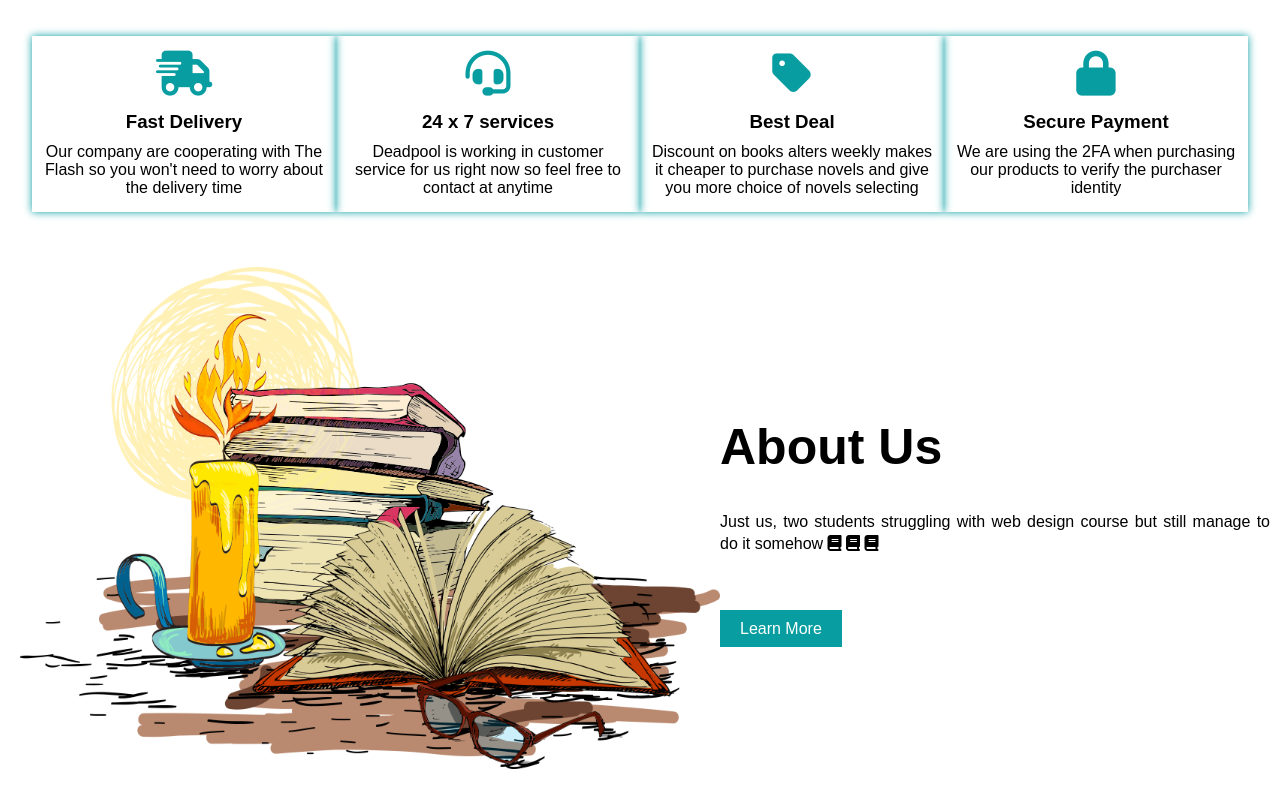
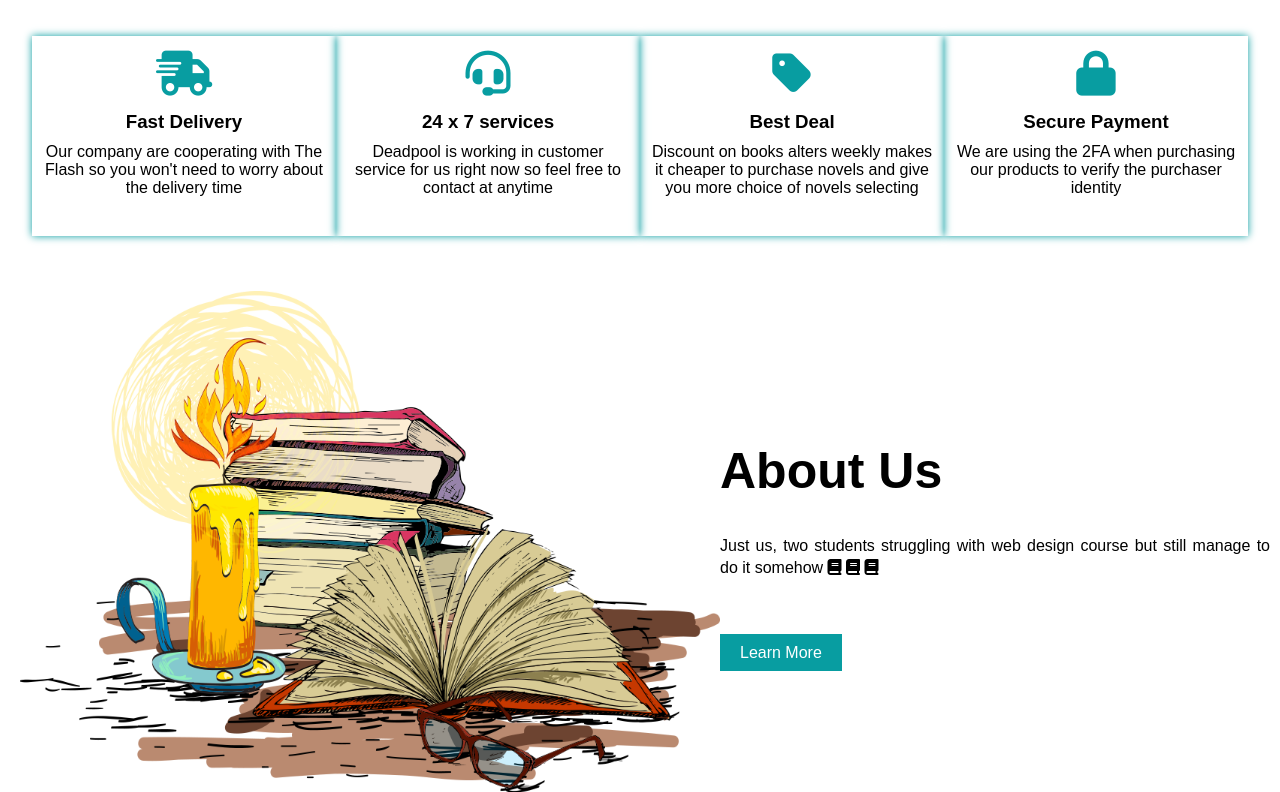
Before and after one commit to Skthinh/FinalWebDesign, a PHP site: page /main_page.html in a window 1280 px wide. Shown: the part 799-1591 px from the top of the page. Run offline with PHP 8.4, Linux system fonts and the light colour scheme.

Commit message:
fix small bug

```diff
--- a/style.css
+++ b/style.css
@@ -14,7 +14,6 @@ section{
     background-size: cover;
     background-position: center;
 }
-
 section nav{
     width: 100%;
     display: flex;
@@ -27,41 +26,33 @@ section nav{
     z-index: 100;
 
 }
-
 section nav .logo img{
     width: 100px;
     cursor: pointer;
     margin: 8px 0;
 }
-
 section nav ul{
     list-style: none;
 }
-
 section nav li{
     display: inline-block;
     padding: 0 10px;
 }
-
 section nav li{
     text-decoration: none;
     color: #000;
 }
-
 section nav li a:hover{
     color: #089da1;
 }
-
 section nav .social_icon i{
     margin: 0 5px;
     font-size: 18px;
 }
-
 section nav .social_icon i:hover{
     color: #089da1;
     cursor: pointer;
 }
-
 section .main{
     display: flex;
     align-items: center;
@@ -69,18 +60,15 @@ section .main{
     position: relative;
     top: 10%;
 }
-
 section .main h1{
     position: relative;
     font-size: 55px;
     top: 80px;
     left: 25px;
 }
-
 section .main h1 span{
     color: #089da1;
 }
-
 section .main p{
     width: 650px;
     text-align: justify;
@@ -89,7 +77,6 @@ section .main p{
     top: 125px;
     left: 25px;
 }
-
 section .main .main_tag .main_btn{
     background: #089da1;
     padding: 10px 20px;
@@ -99,16 +86,12 @@ section .main .main_tag .main_btn{
     color: #fff;
     text-decoration: none;
 }
-
 section .main .main_img img{
     width: 600px;
     position: relative;
     top: 90px;
     left: 20px;
 }
-
-
-
 
 /*services*/
 
@@ -117,36 +100,36 @@ section .main .main_img img{
     height: auto;
     margin: 35px 0;
 }
-
 .services .services_box{
     width: 95%;
+    height: fit-content;
     margin: 0 auto;
     display: flex;
     align-items: center;
     justify-content: space-around;
 }
-
 .services .services_box .services_card{
     text-align: center;
     width: 310px;
-    height: auto;
+    height: 200px;
     box-shadow: 0 0 8px #089da1;
     padding: 15px 10px;
+    overflow: hidden;
 }
-
 .services .services_box .services_card i{
     color: #089da1;
     font-size: 45px;
     margin-bottom: 15px;
     cursor: pointer;
 }
-
 .services .services_box .services_card h3{
     margin-bottom: 10px;
 }
-
-
-
+.services .services_box .services_card p{
+    overflow: hidden;
+    text-overflow: ellipsis;
+    height: 200px;
+}
 
 /*about*/
 
@@ -158,24 +141,20 @@ section .main .main_img img{
     align-items: center;
     justify-content: space-around;
 }
-
 .about .about_image img{
     width: 700px;
 }
-
 .about .about_tag h1{
     font-size: 50px;
     position: relative;
     bottom: 35px;
 }
-
 .about .about_tag p{
     line-height: 22px;
     width: 550px;
     text-align: justify;
     margin-bottom: 15px;
 }
-
 .about .about_tag .about_btn{
     padding: 10px 20px;
     background: #089da1;
@@ -192,7 +171,6 @@ section .main .main_img img{
     height: 100vh;
     padding: 50px 0;
 }
-
 .feature_books h1{
     display: flex;
     align-items: center;
@@ -200,7 +178,6 @@ section .main .main_img img{
     margin-bottom: 30px;
     font-size: 45px;
 }
-
 .feature_books .featured_book_box{
     width: 95%;
     height: 100vh;
@@ -211,7 +188,6 @@ section .main .main_img img{
     overflow-x: scroll;
     overflow-y:auto
 }
-
 .feature_books .featured_book_box .featured_book_card{
     width: 250px;
     height: 430px;
@@ -220,17 +196,14 @@ section .main .main_img img{
     border: 1px solid #919191;
     margin: auto 20px;
 }
-
 .feature_books .featured_book_box .featured_book_card:hover{
     box-shadow: 0 0 5px #089da1;
 
 }
-
 .feature_books .featured_book_box .featured_book_card .featured_book_img img{
     width: 150px;
     border-radius: 10px;
 }
-
 .feature_books .featured_book_box .featured_book_card .featured_book_tag h2{
     white-space: nowrap;
     margin: 12px;
@@ -238,43 +211,35 @@ section .main .main_img img{
     overflow: hidden;
     text-overflow: ellipsis;
 }
-
 .feature_books .featured_book_box .featured_book_card .featured_book_tag .writer{
     color: #919191;
 }
-
 .feature_books .featured_book_box .featured_book_card .featured_book_tag .categories{
     color: #089da1;
     margin-top: 8px;
 }
-
 .feature_books .featured_book_box .featured_book_card .featured_book_tag .book_price{
     margin-top: 8px;
     font-weight: bold;
     margin-bottom: 15px;
 }
-
 .feature_books .featured_book_box .featured_book_card .featured_book_tag .book_price sub{
     font-weight: 100;
     padding: 0 5px;
 }
-
 .feature_books .featured_book_box .featured_book_card .featured_book_tag .f_btn {
     padding: 8px 20px;
     border: 2px solid #089da1;
     text-decoration: none;
     color: #000;
 }
-
 ::-webkit-scrollbar{
     width: 10px;
     height: 5px;
 }
-
 ::-webkit-scrollbar-track{
     box-shadow: inset 0 0 8px rgba(0, 0, 0, 0.2);
 }
-
 ::-webkit-scrollbar-thumb{
     background: #089da1;
     border-radius: 19px;
@@ -285,16 +250,14 @@ section .main .main_img img{
 .arrivals{
     width: 100%;
     height: 100vh;
-    margin-bottom: 35px;
+    margin-bottom: 150px;
     margin-top: 150px;
 }
-
 .arrivals h1{
     font-size: 50px;
     text-align: center;
     margin-bottom: 35px;
 }
-
 .arrivals .arrivals_box{
     width: 95%;
     margin: 0 auto;
@@ -302,7 +265,6 @@ section .main .main_img img{
     grid-template-columns: 1fr 1fr 1fr 1fr ;
     grid-gap: 25px 0;
 }
-
 .arrivals .arrivals_box .arrivals_card {
     width: 250px;
     height: 340px;
@@ -311,11 +273,9 @@ section .main .main_img img{
     border: 1px solid #919191;
     margin: auto 20px;
 }
-
 .arrivals .arrivals_box .arrivals_card:hover{
     box-shadow: 0 0 5px #089da1;
 }
-
 .arrivals .arrivals_box .arrivals_card .arrivals_image{
     width: 150px;
     height: 220px;
@@ -325,7 +285,6 @@ section .main .main_img img{
     overflow: hidden;
     border-radius: 10px;
 }
-
 .arrivals .arrivals_box .arrivals_card .arrivals_image img{
     width: 100%;
     height: 100%;
@@ -334,22 +293,18 @@ section .main .main_img img{
     transition: 0.3s;
     border-radius: 10px;
 }
-
 .arrivals .arrivals_box .arrivals_card:hover .arrivals_image img{
     transform: scale(1.1);
 }
-
 .arrivals  .arrivals_box .arrivals_card .arrivals_tag p{
     font-family: queen of camelot;
     font-size: 20px;
     margin: 8px 0;
 }
-
 .arrivals  .arrivals_box .arrivals_card .arrivals_tag .arrivals_icon {
     color: #089da1;
     margin-bottom: 18px;
 }
-
 .arrivals  .arrivals_box .arrivals_card .arrivals_tag .arrivals_btn {
     padding: 8px 20px;
     border: 2px solid #089da1;
@@ -357,22 +312,19 @@ section .main .main_img img{
     color: #000;
 }
 
-
 /*review*/
 
 .reviews {
     width: 100%;
     height: auto;
-    margin-top: 300px;
+    margin-top: 200px;
 }
-
 .reviews h1 {
     text-align: center;
     font-size: 50px;
     margin-top: 55px;
     margin-bottom: 50px;
 }
-
 .reviews .review_box {
     width: 95%;
     height: 50vh;
@@ -381,7 +333,6 @@ section .main .main_img img{
     align-items: center;
     justify-content: center;
 }
-
 .reviews .review_box .review_card {
     width: 400px;
     height: 350px;
@@ -389,7 +340,6 @@ section .main .main_img img{
     padding: 15px;
     margin: 0 12px;
 }
-
 .reviews .review_box .review_card i{
     float: right;
     font-size: 120px;
@@ -397,20 +347,16 @@ section .main .main_img img{
     bottom: 20px;
     color: #eaeaea;
 }
-
 .reviews .review_box .review_card .card_top img{
     width: 80px;
     border-radius: 50%;
     margin-bottom: 10px;
 }
-
-
 .reviews .review_box .review_card .card p{
     margin: 10px 0 10px 0;
     text-align: justify;
     line-height: 22px;
 }
-
 .reviews .review_box .review_card .card .review_icon i {
     font-size: 16px;
     float: left;
@@ -429,7 +375,6 @@ section .main .main_img img{
     background-size: cover;
     background-position: center;
 }
-
 .banner .banner_btn{
     padding: 8px 20px;
     background: #089da1;
@@ -440,10 +385,6 @@ section .main .main_img img{
     left: 7%;
 }
 
-
-
-
-
 /*Blog*/
 
 .blog{
@@ -451,54 +392,45 @@ section .main .main_img img{
     height: auto;
     margin: 25px 0;
 }
-
 .blog h1{
     text-align: center;
     font-size: 50px;
     margin-bottom: 30px;
 }
-
 .blog .blog_box{
     width: 95%;
     margin: 0 auto;
     display: grid;
     grid-template-columns: 1fr 1fr 1fr;
 }
-
 .blog .blog_box .blog_card{
     margin: 0 auto;
     width: 400px;
     height: auto;
     box-shadow: 0 0 8px rgba(0, 0, 0, 0.5);
 }
-
 .blog .blog_box .blog_card .blog_img{
     width: 400px;
     height: 300px;
     overflow: hidden;
 }
-
 .blog .blog_box .blog_card .blog_img img{
     width: 100%;
     height: 100%;
     object-fit: cover;
     object-position: center;
 }
-
 .blog .blog_box .blog_card .blog_tag{
     padding: 20px;
 }
-
 .blog .blog_box .blog_card .blog_tag h2{
     color: #089da1;
 }
-
 .blog .blog_box .blog_card .blog_tag p{
     margin-top: 10px;
     text-align: justify;
     line-height: 22px;
 }
-
 .blog .blog_box .blog_card .blog_tag .blog_icon{
     display: flex;
     align-items: center;
@@ -507,68 +439,53 @@ section .main .main_img img{
     cursor: pointer;
 }
 
-
-
-
-
 /*Footer*/
-
 
 footer{
     width: 100%;
     background: #eaeaea;
 }
-
 footer .footer_main{
     width: 100%;
     display: flex;
     justify-content: space-around;
 }
-
 footer .footer_main .tag{
     margin: 10px 0;
 
 }
-
 footer .footer_main .tag img{
     width: 100px;
     margin-bottom: 10px;
 }
-
 footer .footer_main .tag p{
     width: 250px;
     line-height: 22px;
     text-align: justify;
 }
-
 footer .footer_main .tag h1{
     font-size: 25px;
     margin: 25px 0;
     color: #000;
 }
-
 footer .footer_main .tag a{
     display: block;
     color: black;
     text-decoration: none;
     margin: 10px 0;
 }
-
 footer .footer_main .tag i{
     margin-right: 10px;
 }
-
 footer .footer_main .social_link i{
     margin: 0 5px;
 }
-
 footer .footer_main .tag .search_bar{
     width: 230px;
     height: 30px;
     background: rgba(202,202,202);
     border-radius: 25px;
 }
-
 footer .footer_main .tag .search_bar input{
     width: 200px;
     padding: 2px 0;
@@ -580,7 +497,6 @@ footer .footer_main .tag .search_bar input{
     font-size: 13px;
     background: none;
 }
-
 footer .footer_main .tag .search_bar button{
     padding: 7px 15px;
     background: #089da1;
@@ -590,13 +506,11 @@ footer .footer_main .tag .search_bar button{
     color: #fff;
     cursor: pointer;
 }
-
 footer .end{
     display: flex;
     align-items: center;
     justify-content: center;
 }
-
 footer .end span{
     color: #089da1;
     margin: 10px;
```
